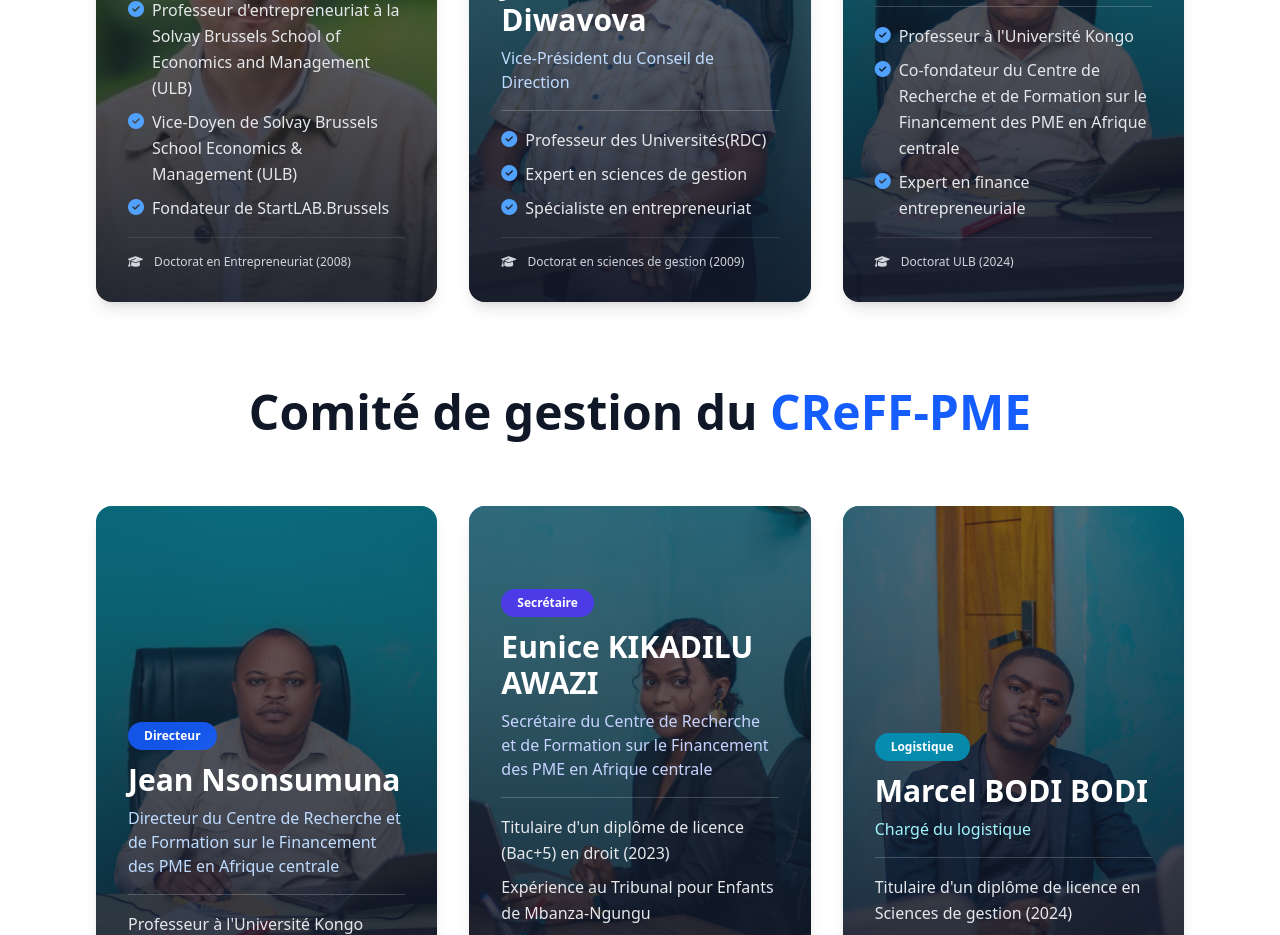
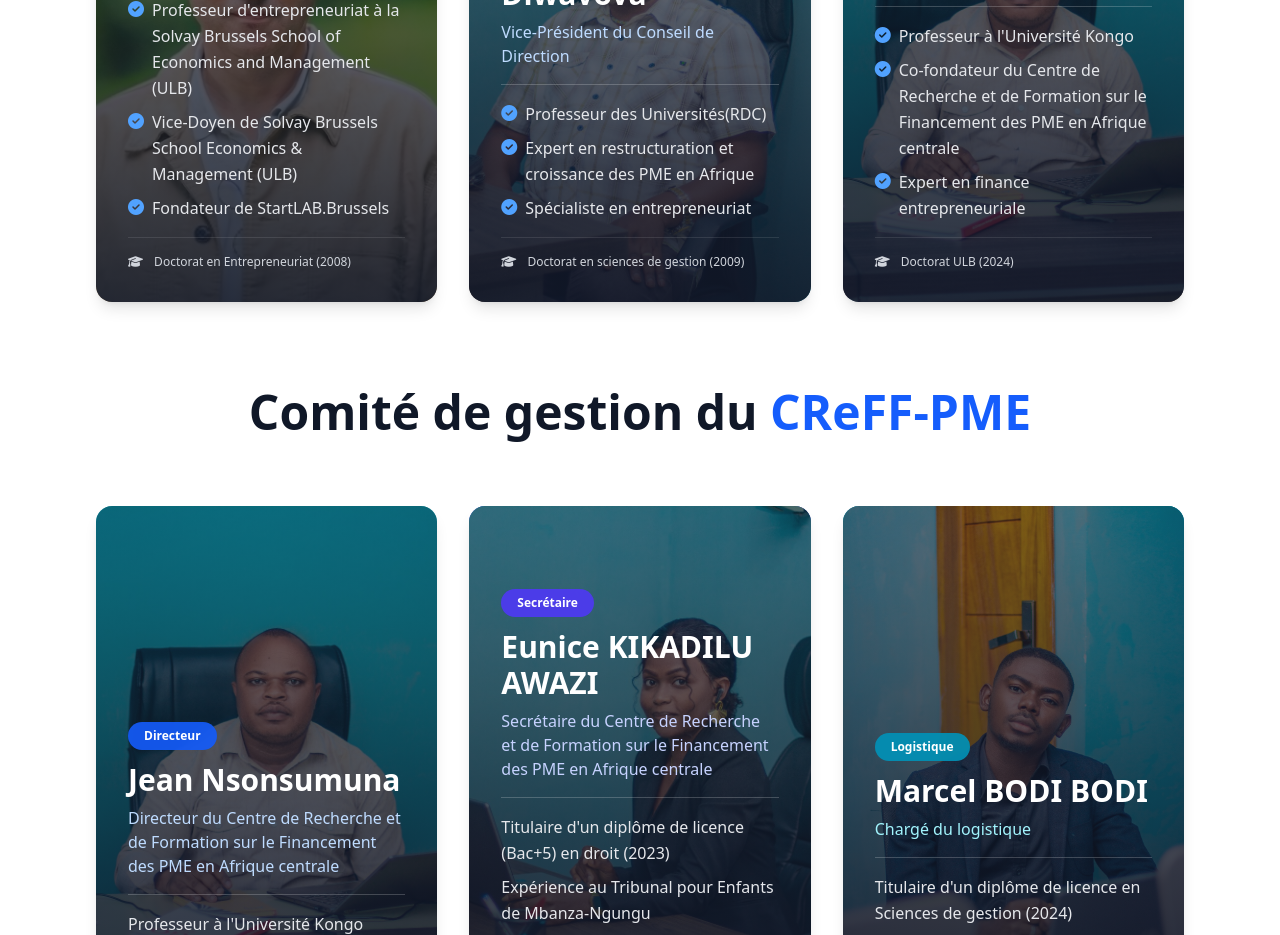
Before and after one commit to EThys/centreDeRecherche, a Vue app: page /about in a window 1280 px wide. Shown: the part 2720-3655 px from the top of the page. Built offline with nearby package versions, Linux system fonts and the light colour scheme.

Commit message:
fix: mettre à jour les informations de Justin Kamavuako dans AboutView

```diff
--- a/src/views/AboutView.vue
+++ b/src/views/AboutView.vue
@@ -250,7 +250,7 @@
                   </p>
                   <p class="leading-relaxed flex items-start">
                     <i class="fas fa-check-circle mr-2 mt-1 text-blue-400 flex-shrink-0"></i>
-                    <span>Expert en sciences de gestion</span>
+                    <span>Expert en restructuration et croissance des PME en Afrique</span>
                   </p>
                   <p class="leading-relaxed flex items-start">
                     <i class="fas fa-check-circle mr-2 mt-1 text-blue-400 flex-shrink-0"></i>
```
